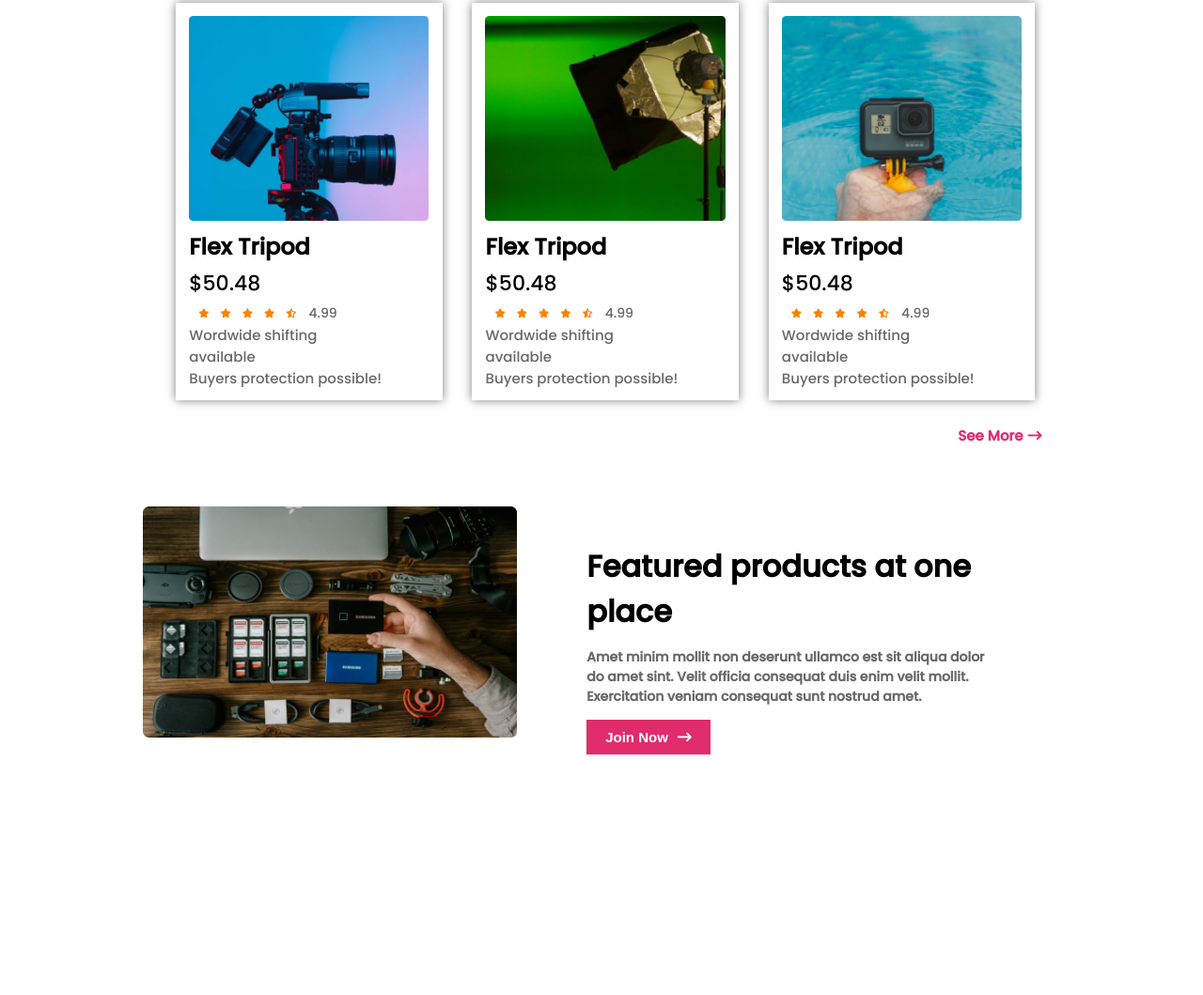
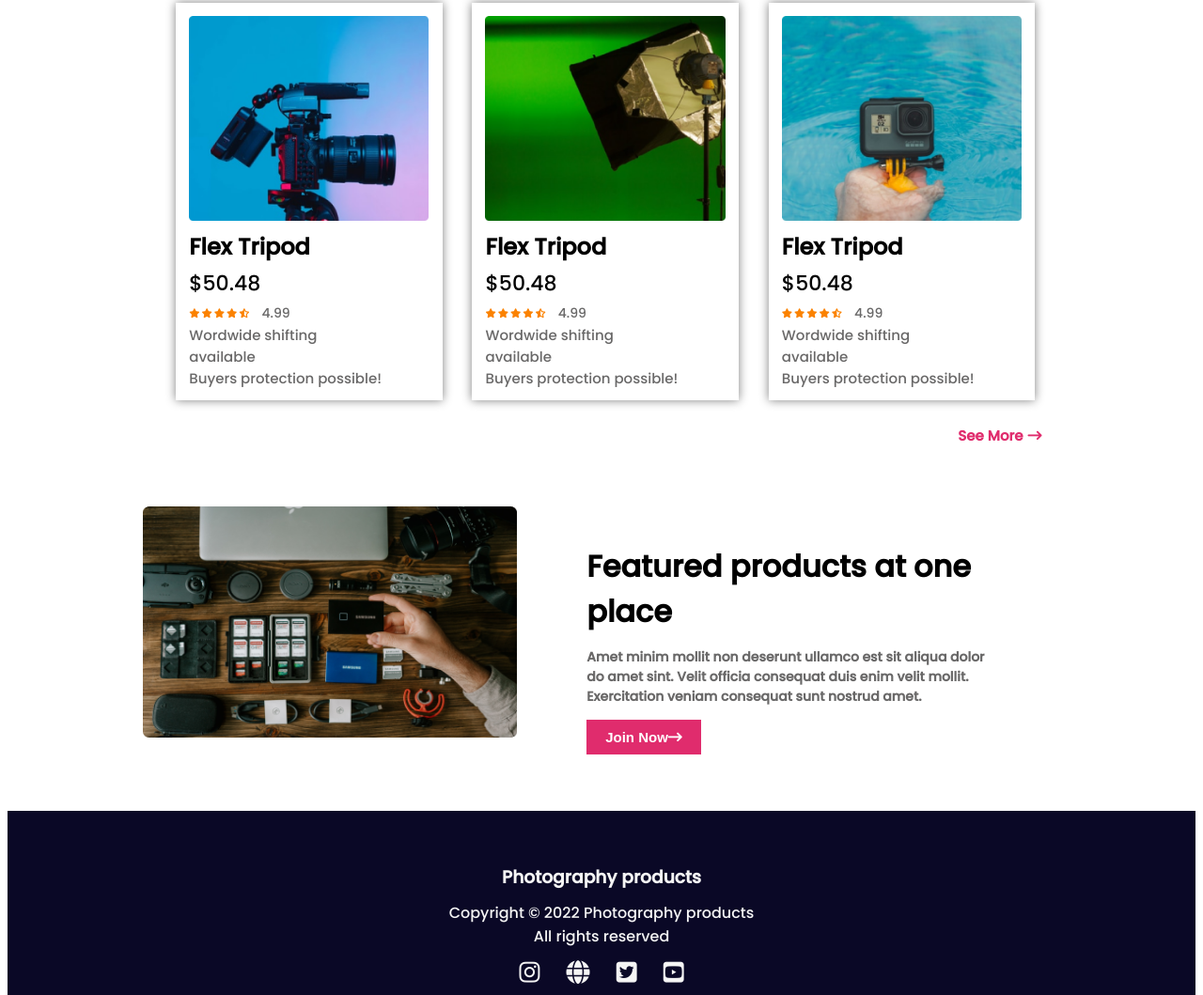
Before and after one commit to shonkor-das/Photography-gears, a plain HTML site: page index.html in a window 1280 px wide. Shown: the part 1741-2800 px from the top of the page at 94% size. Before the commit the page ends 2561 px from the top, so only its background shows below. Drawn offline with Linux system fonts and the light colour scheme.

Commit message:
footer section added

```diff
--- a/css/style.css
+++ b/css/style.css
@@ -204,3 +204,31 @@ hr{
 .fa-solid{
     padding-left: 10px;
 }
+/* footer styles */
+footer{
+    background-color: #0A0826;
+    color: whitesmoke;
+    padding:  3% 0;
+    margin-top: 4%;
+}
+.footer-info{
+    text-align: center;
+    font-size: 700;
+}
+.footer-info h2{
+    margin-bottom: 0px;
+}
+.footer-info p{
+    margin-top: -8px;
+    margin-bottom: 8px;
+}
+.icon a{
+    padding: 0px 12px;
+    font-size: 25px;
+}
+.fa-solid{
+    padding-left: 0;
+}
+.icon a i{
+    color: whitesmoke;
+}
--- a/index.html
+++ b/index.html
@@ -243,6 +243,19 @@
                     </div>
                 </div>
         </section>
+        <footer>
+            <div class="footer-info">
+                <h3>Photography products</h3>
+                <p>Copyright © 2022 Photography products</p>
+                <p>All rights reserved</p>
+                <div class="icon">
+                    <a href="https://www.instagram.com/"><i class="fa-brands fa-instagram"></i></a>
+                    <a href="https://www.worldwide.com/"><i class="fa-solid fa-globe"></i></a>
+                    <a href="https://twitter.com/"><i class="fa-brands fa-twitter-square"></i></a>
+                    <a href="https://www.youtube.com/"><i class="fa-brands fa-youtube-square"></i></a>
+                </div>
+            </div>
+        </footer>
     </main>
 </body>
 </html>
```
